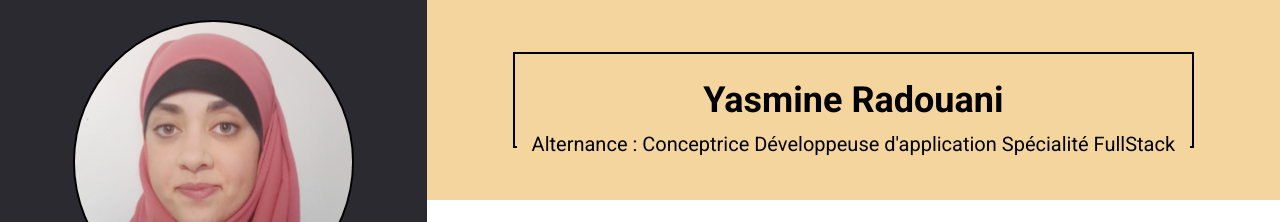
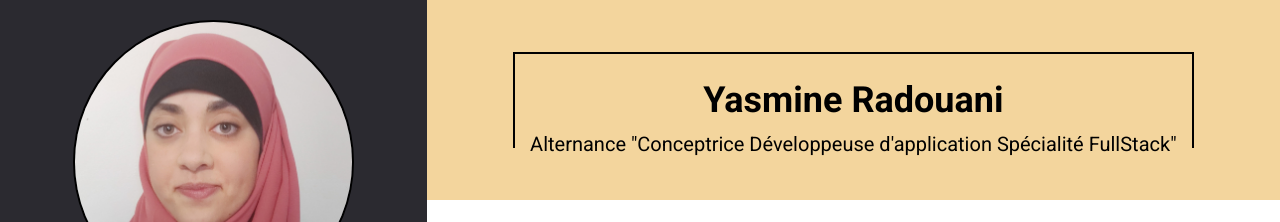
Before and after one commit to Yradouani/cv_alternance, a website: page index.html in a window 1280 px wide. Shown: the top 222 px of the page. Drawn offline with Linux system fonts and the light colour scheme.

Commit message:
ajout texte

```diff
--- a/index.html
+++ b/index.html
@@ -184,7 +184,7 @@
     <div class="experience-container">
         <div class="header-container">
             <h1>Yasmine Radouani</h1>
-            <span class="dev-web">Alternance : Conceptrice Développeuse d'application Spécialité FullStack</span>
+            <span class="dev-web">Alternance "Conceptrice Développeuse d'application Spécialité FullStack"</span>
         </div>
         <div class="formation-experience-container">
             <div class="presentation">
```
